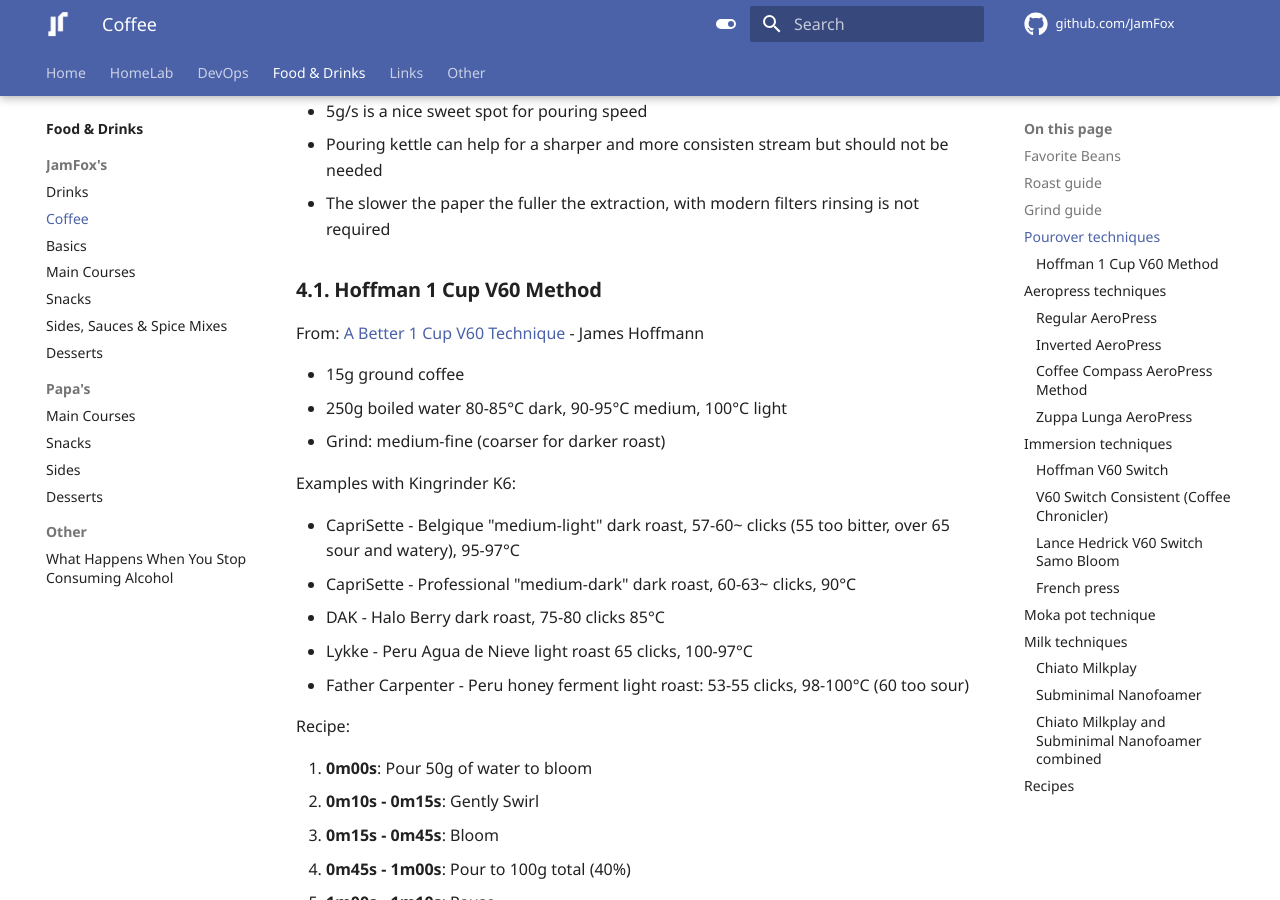
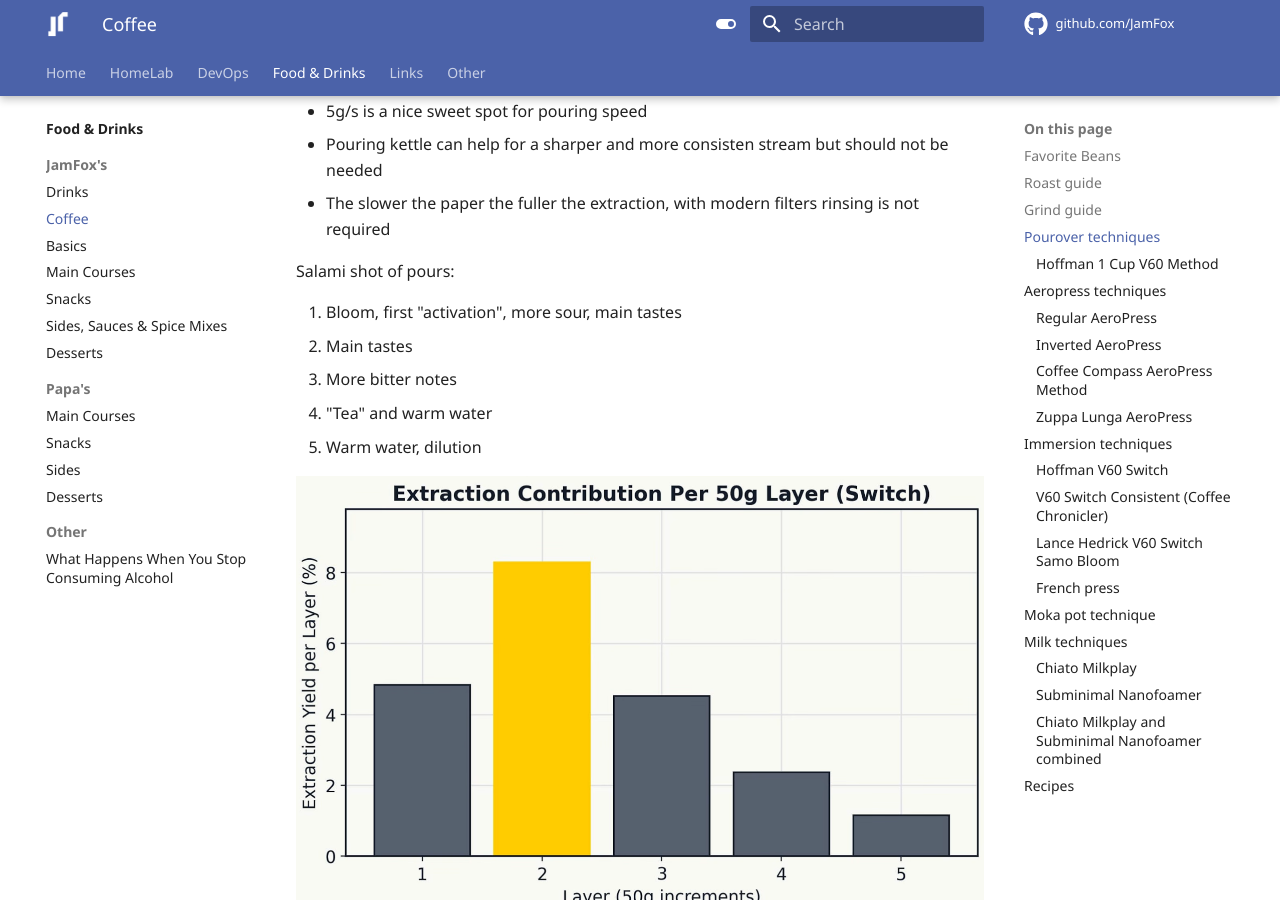
Before and after one commit to JamFox/docs.jamfox.dev, an MkDocs documentation site: the page built from docs/content/food/coffee.md, in a window 1280 px wide and 900 px high, scrolled down 1777 px. Built offline with MkDocs 1.6.1 and Material for MkDocs 9.7.7, drawn with Linux system fonts in a browser that asks for light colours; plug-ins that fetch from the network failed and are left out; comment, search, counter and statistics services are not loaded.

Commit message:
add salami

```diff
--- a/docs/content/food/coffee.md
+++ b/docs/content/food/coffee.md
@@ -45,6 +45,16 @@ General notes applicable to all techniques:
 - 5g/s is a nice sweet spot for pouring speed
 - Pouring kettle can help for a sharper and more consisten stream but should not be needed
 - The slower the paper the fuller the extraction, with modern filters rinsing is not required
+
+Salami shot of pours:
+
+1. Bloom, first "activation", more sour, main tastes
+2. Main tastes
+3. More bitter notes
+4. "Tea" and warm water
+5. Warm water, dilution
+
+![Salami shot graph](attachments/Lance_Hedrick_Salami_9m07s.png)
 
 ### Hoffman 1 Cup V60 Method
 
```
Also changed, not shown: docs/content/food/attachments/Lance_Hedrick_Salami_9m07s.png (added).
